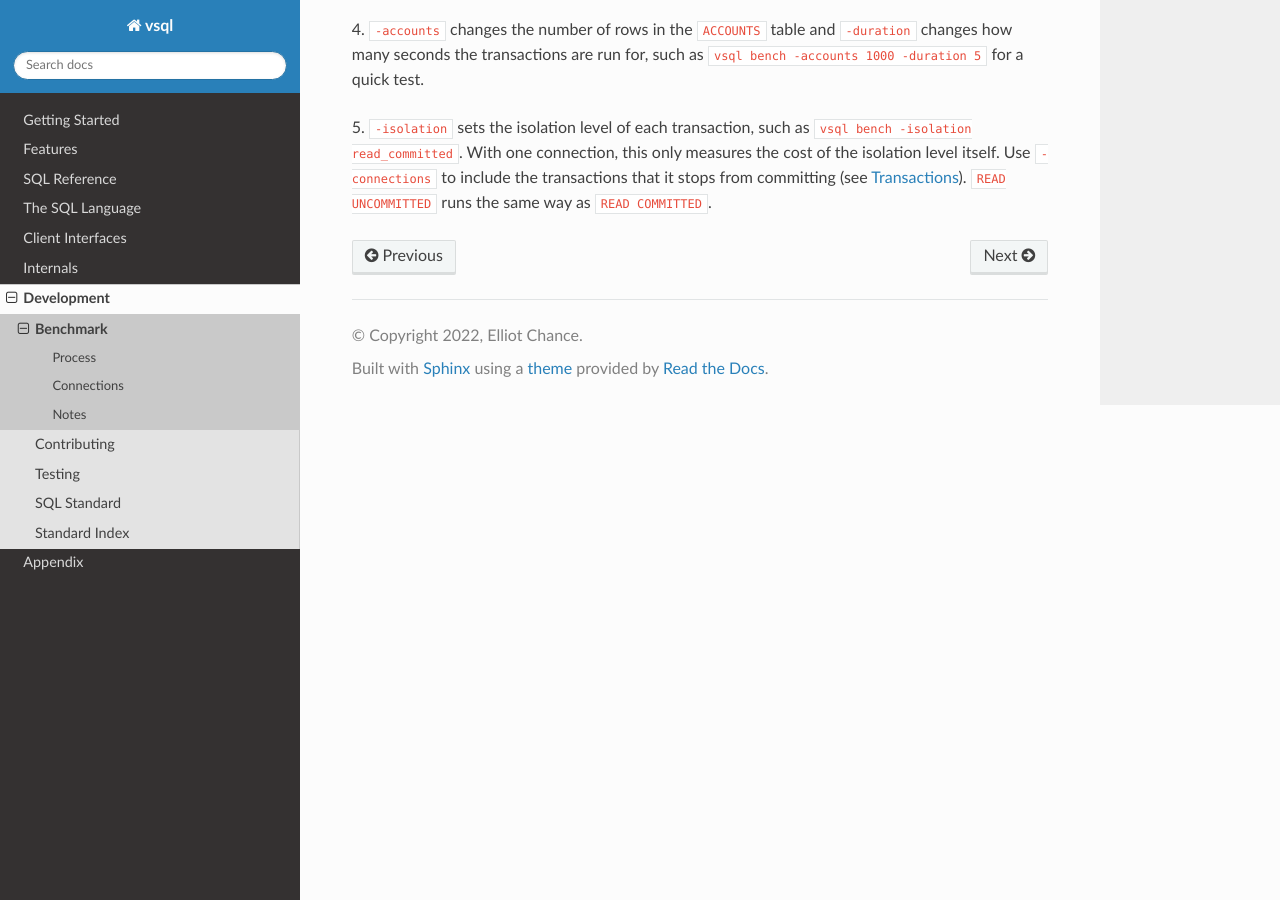
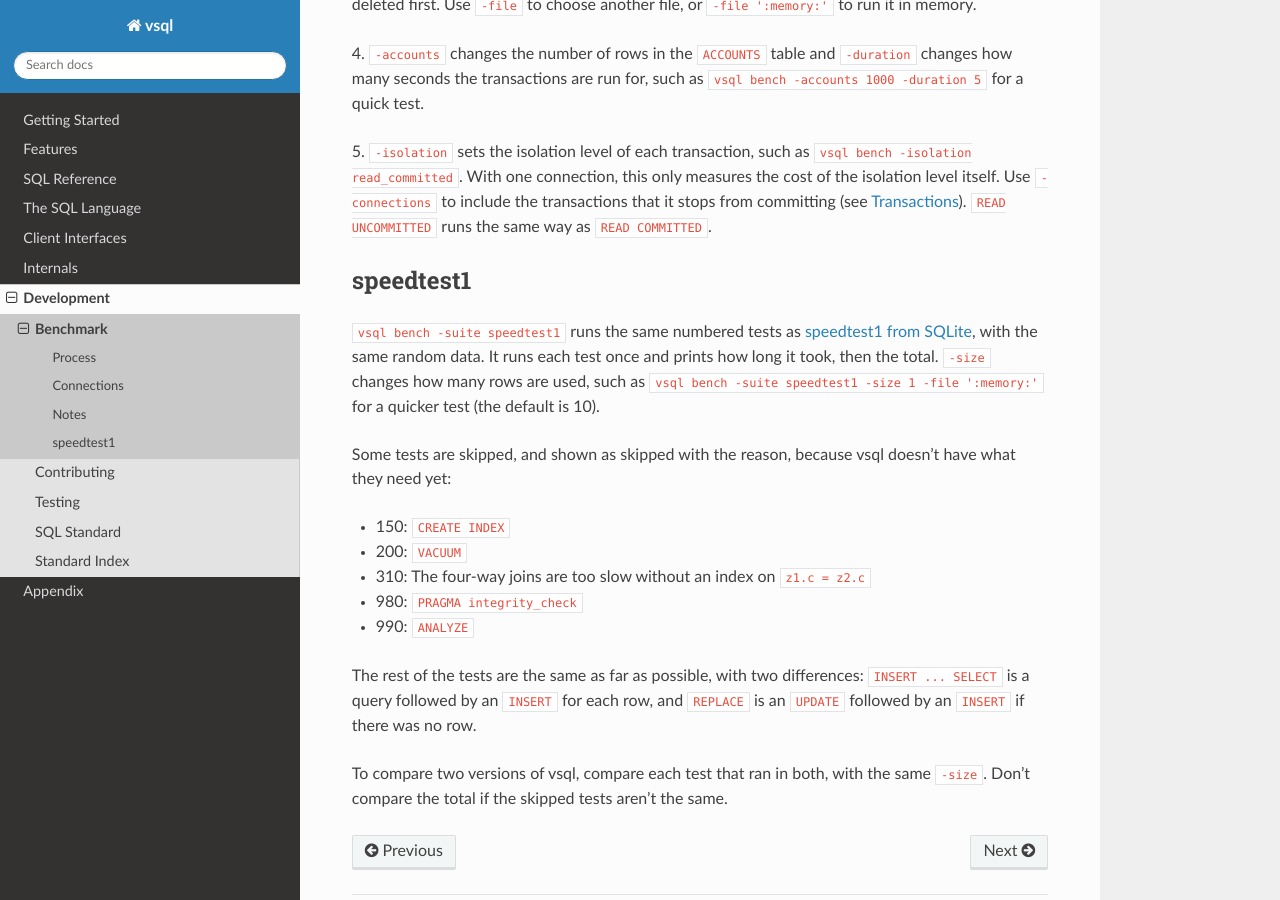
Before and after one commit to elliotchance/vsql, a Sphinx documentation site: the page built from docs/benchmark.rst, in a window 1280 px wide and 900 px high, scrolled down 2363 px. Built offline with Sphinx 7.4.7 and the Read the Docs theme 3.1.0, drawn with Linux system fonts in a browser that asks for light colours.

Commit message:
bench: Add -suite speedtest1 to "vsql bench"
-suite chooses the benchmark, tpcb (the default, which is the benchmark as it
was) or speedtest1, which runs the numbered tests of SQLite's speedtest1 with the
same random data and prints the time of each. -size sets how many rows it uses.

Tests 150, 200, 980 and 990 need features vsql doesn't have, and 310 is too slow
without an index, so they're shown as skipped with the reason.

speedtest1 found that an UPDATE of no rows, in a table with another table's
column of the same name, failed with "unknown column" because the context wasn't
set. That's fixed here.

Co-Authored-By: Claude Opus 5.5 <noreply@anthropic.com>

```diff
--- a/docs/benchmark.rst
+++ b/docs/benchmark.rst
@@ -111,3 +111,29 @@ file, or ``-file ':memory:'`` to run it in memory.
 measures the cost of the isolation level itself. Use ``-connections`` to include the
 transactions that it stops from committing (see :doc:`transactions`).
 ``READ UNCOMMITTED`` runs the same way as ``READ COMMITTED``.
+
+speedtest1
+----------
+
+``vsql bench -suite speedtest1`` runs the same numbered tests as
+`speedtest1 from SQLite <https://sqlite.org/src/file/test/speedtest1.c>`_, with
+the same random data. It runs each test once and prints how long it took, then
+the total. ``-size`` changes how many rows are used, such as
+``vsql bench -suite speedtest1 -size 1 -file ':memory:'`` for a quicker test
+(the default is 10).
+
+Some tests are skipped, and shown as skipped with the reason, because vsql
+doesn't have what they need yet:
+
+- 150: ``CREATE INDEX``
+- 200: ``VACUUM``
+- 310: The four-way joins are too slow without an index on ``z1.c = z2.c``
+- 980: ``PRAGMA integrity_check``
+- 990: ``ANALYZE``
+
+The rest of the tests are the same as far as possible, with two differences:
+``INSERT ... SELECT`` is a query followed by an ``INSERT`` for each row, and
+``REPLACE`` is an ``UPDATE`` followed by an ``INSERT`` if there was no row.
+
+To compare two versions of vsql, compare each test that ran in both, with the
+same ``-size``. Don't compare the total if the skipped tests aren't the same.
--- a/docs/cli.rst
+++ b/docs/cli.rst
@@ -54,12 +54,18 @@ bench
    vsql bench -accounts 1000 -duration 5      # a quick test
    vsql bench -isolation serializable         # with SERIALIZABLE transactions
    vsql bench -connections 10                 # 10 connections at the same time
+   vsql bench -suite speedtest1 -size 1       # SQLite's speedtest1, a quick test
 
 Options are:
 
+- ``-suite``: The benchmark to run: ``tpcb`` (default) or ``speedtest1``.
+- ``-size``: Only for ``speedtest1``: most of the tables have 500 rows for each
+  size (default 10).
 - ``-file`` or ``-f``: The database file, which is deleted and created for the
   test (default ``bench.vsql``). Use ``:memory:`` for an in-memory database.
 - ``-accounts``: The number of rows in the ``ACCOUNTS`` table (default 100000).
+  It can't be used with ``speedtest1``, and neither can ``-duration``,
+  ``-connections`` or ``-scale``.
 - ``-duration``: The number of seconds to run transactions for (default 60).
 - ``-connections``: The number of connections running transactions at the same
   time, each in its own thread (default 1). It can only be used with a file.
```
Also changed, not shown: 5 other files.
